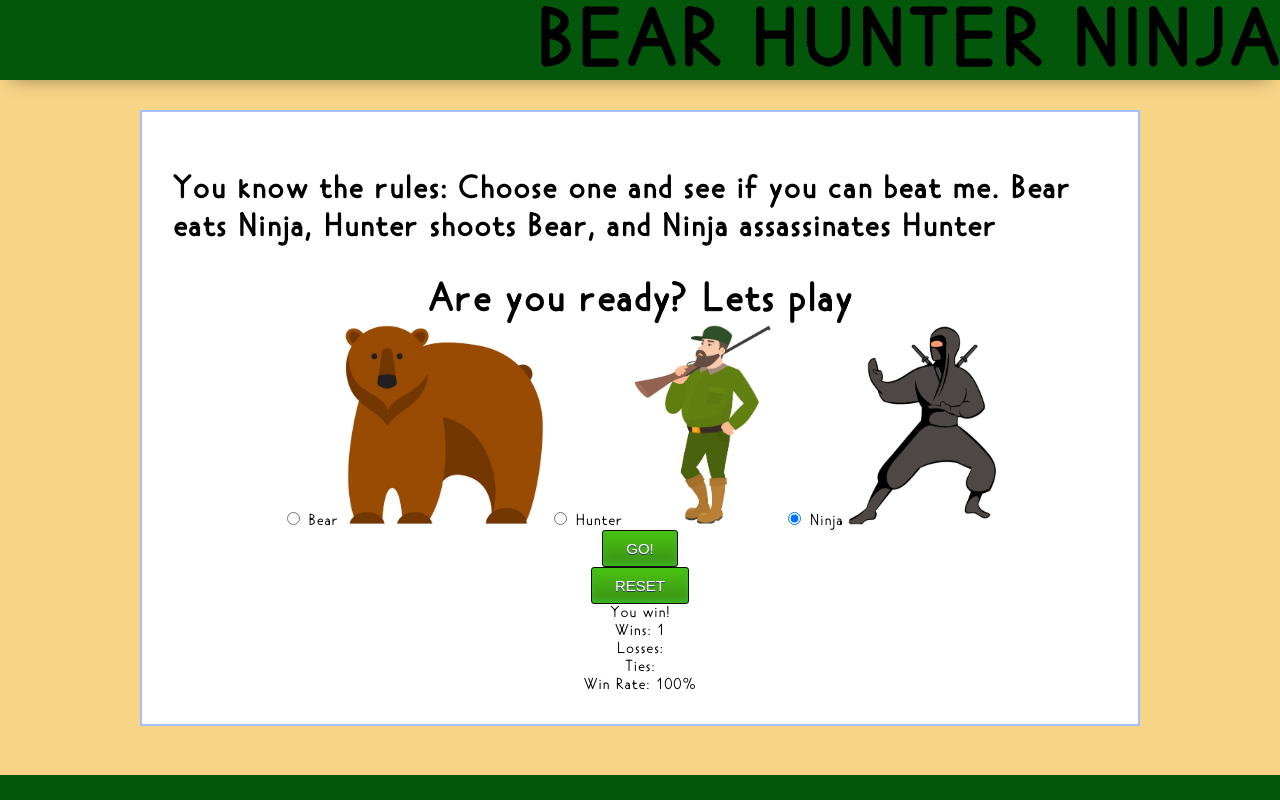
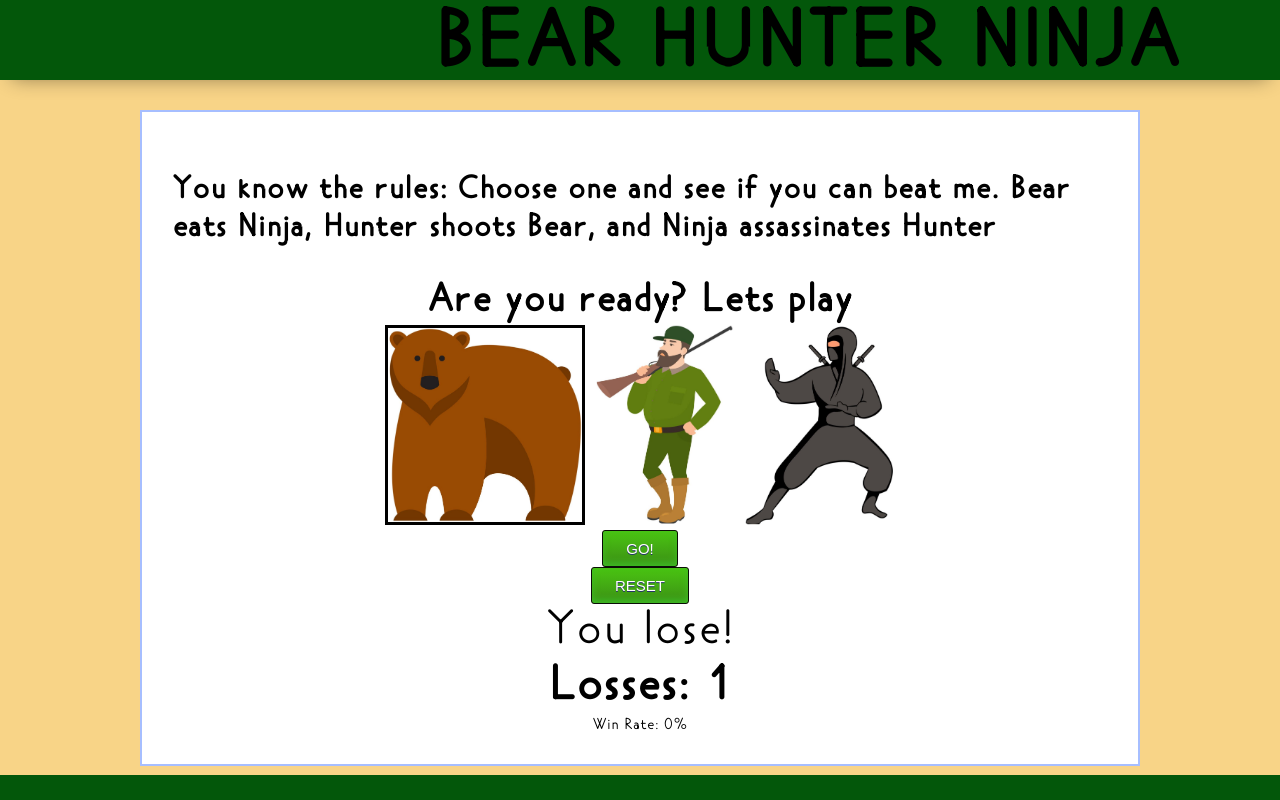
Before and after one commit to jumpybuns/lab-03-rock-paper-scissors, a plain HTML site: page index.html in a window 1280 px wide. Both pictures are taken after a click on the button "GO!". Drawn offline with Linux system fonts and the light colour scheme.

Commit message:
changes from pair programming

```diff
--- a/app.js
+++ b/app.js
@@ -6,9 +6,7 @@ const button = document.querySelector('#button');
 const resetButton = document.querySelector('#reset-button');
 const winSpan = document.querySelector('#winSpan');
 const loseSpan = document.querySelector('#loseSpan');
-
 const drawSpan = document.querySelector('#drawSpan');
-
 const percentSpan = document.querySelector('#percentSpan');
 const resultSpan = document.querySelector('#resultSpan');
 
@@ -26,40 +24,37 @@ let total = 0;
 //Display throw result (w,l,d) as well as current wins, losses and draws)
 
 button.addEventListener('click', () => {
+    resetButton.style.display = 'block';
+
     const thrownValue = getRandomThrow();
 
     const checkedRadioButton = document.querySelector('input:checked');
     const userGuess = checkedRadioButton.value;
-    // console.log(thrownValue, userGuess);
 
     const result = compareResults(userGuess, thrownValue);
 
     if (result === 'win') {
         wins++;
-        total++;
-        resultSpan.textContent = 'You win!';
-        winSpan.textContent = wins;
-        percentSpan.textContent = `${(wins / total) * 100}%`;
-
-
+        displayTextResult(result);
+        winSpan.textContent = 'Wins: ' + wins;
+        percentDisplay();
     } if (result === 'lose') {
         losses++;
-        total++;
-        loseSpan.textContent = losses;
-        percentSpan.textContent = `${(wins / total) * 100}%`;
-        resultSpan.textContent = 'You lose!';
-
-
+        loseSpan.textContent = 'Losses: ' + losses;
+        percentDisplay();
+        displayTextResult(result);
     } if (result === 'draw') {
         draws++;
-        total++;
-        drawSpan.textContent = draws;
-        percentSpan.textContent = `${(wins / total) * 100}%`;
-        resultSpan.textContent = 'Great minds think alike, lets be friends!';
+        drawSpan.textContent = 'Draws: ' + draws;
+        percentDisplay();
+        displayTextResult(result);
     }
 });
 
 resetButton.addEventListener('click', () => {
+
+    resetButton.style.display = 'none';
+    button.style.display = 'block';
 
     wins = 0;
     losses = 0;
@@ -72,3 +67,46 @@ resetButton.addEventListener('click', () => {
     percentSpan.textContent = '';
     resultSpan.textContent = '';
 });
+
+function percentDisplay(){
+
+    total++;
+    let percentResult = Math.round((wins / total) * 100);
+    percentSpan.textContent = `Win Rate: ${percentResult}%`;
+
+}
+
+function displayTextResult(result){
+
+    let i;
+
+    const display = ['You win!', 'You lose!', 'It\'s a tie!'];
+
+    if (result === 'win'){
+        i = 0;
+        winSpan.style.fontSize = '3em';
+        loseSpan.style.fontSize = '1em';
+        drawSpan.style.fontSize = '1em';
+        winSpan.style.fontWeight = 'bolder';
+        loseSpan.style.fontWeight = 'normal';
+        drawSpan.style.fontWeight = 'normal';
+    } else if (result === 'lose'){
+        i = 1;
+        winSpan.style.fontSize = '1em';
+        loseSpan.style.fontSize = '3em';
+        drawSpan.style.fontSize = '1em';
+        winSpan.style.fontWeight = 'normal';
+        loseSpan.style.fontWeight = 'bolder';
+        drawSpan.style.fontWeight = 'normal';
+    } else if (result === 'draw'){
+        i = 2;
+        winSpan.style.fontSize = '1em';
+        loseSpan.style.fontSize = '1em';
+        drawSpan.style.fontSize = '3em';
+        winSpan.style.fontWeight = 'normal';
+        loseSpan.style.fontWeight = 'normal';
+        drawSpan.style.fontWeight = 'bolder';
+    }
+
+    resultSpan.textContent = display[i];
+}
--- a/get-random-throw.js
+++ b/get-random-throw.js
@@ -26,32 +26,19 @@ export function getRandomThrow() {
 // }
 
 export function compareResults(userThrow, computerThrow) {
-    if (userThrow === 'Bear' && computerThrow === 'Hunter') {
+    if ((userThrow === 'Bear' && computerThrow === 'Hunter') ||
+        (userThrow === 'Hunter' && computerThrow === 'Ninja') ||
+        (userThrow === 'Ninja' && computerThrow === 'Bear')) {
         return 'lose';
     }
-    if (userThrow === 'Hunter' && computerThrow === 'Ninja') {
-        return 'lose';
-    }
-    if (userThrow === 'Ninja' && computerThrow === 'Bear') {
-        return 'lose';
-    }
-    if (userThrow === 'Bear' && computerThrow === 'Ninja') {
+    if ((userThrow === 'Bear' && computerThrow === 'Ninja') ||
+        (userThrow === 'Ninja' && computerThrow === 'Hunter') ||
+        (userThrow === 'Hunter' && computerThrow === 'Bear')) {
         return 'win';
     }
-    if (userThrow === 'Ninja' && computerThrow === 'Hunter') {
-        return 'win';
-    }
-    if (userThrow === 'Hunter' && computerThrow === 'Bear') {
-        return 'win';
-    }
-    if (userThrow === 'Ninja' && computerThrow === 'Ninja') {
+    if ((userThrow === 'Ninja' && computerThrow === 'Ninja') ||
+        (userThrow === 'Hunter' && computerThrow === 'Hunter') ||
+        (userThrow === 'Bear' && computerThrow === 'Bear')) {
         return 'draw';
     }
-    if (userThrow === 'Hunter' && computerThrow === 'Hunter') {
-        return 'draw';
-    }
-    if (userThrow === 'Bear' && computerThrow === 'Bear') {
-        return 'draw';
-    }
-
 }
--- a/index.html
+++ b/index.html
@@ -9,7 +9,7 @@
     <link rel="stylesheet" href="styles/reset.css">
     <link rel="stylesheet" href="styles/style.css">
     <link rel="stylesheet" href="styles/home.css">
-    <title><em BEAR HUNTER NJA></em></title>
+    <title>BHN Game</title>
 </head>
 
 <body>
@@ -29,35 +29,15 @@
 
         <div>
             <label>
-                <input
-                type="radio"
-                name="choice"
-                value="Bear"
-                checked
-                />
-                Bear
+                <input type="radio" name="choice" value="Bear" checked>
                 <img src="./assets/bear1.JPG" height="200px" width="200px">
-
             </label>
             <label>
-                <input
-                type="radio"
-                name="choice"
-                value="Hunter"
-                checked
-                />
-                Hunter
+                <input type="radio" name="choice" value="Hunter">
                 <img src="./assets/hunter1.JPG" height="200px" width="150px">
-
             </label>
             <label>
-                <input
-                type="radio"
-                name="choice"
-                value="Ninja"
-                checked
-                />
-                Ninja
+                <input type="radio" name="choice" value="Ninja">
                 <img src="./assets/ninja1.JPG" height="200px" width="150px">
             </label>
         </div>
@@ -67,16 +47,16 @@
             <span id="resultSpan"></span>
         </div>
         <div>
-            Wins: <span id="winSpan"></span>
+            <span id="winSpan"></span>
         </div>
         <div>
-            Losses: <span id="loseSpan"></span>
+            <span id="loseSpan"></span>
         </div>
         <div>
-            Ties: <span id="drawSpan"></span>
+            <span id="drawSpan"></span>
         </div>
         <div>
-            Win Rate: <span id="percentSpan"></span>
+            <span id="percentSpan"></span>
         </div>
 
         </section>
--- a/styles/style.css
+++ b/styles/style.css
@@ -45,11 +45,10 @@ main {
 h1 {
     font-size: 5em;
     font-weight: bolder;
-    font-style: var(--header-height);
     display: flex;
     justify-content: center;
     margin-left: center;
-    margin-right: center;
+    margin-right: 100px;
     margin-top: center;
 }
 
@@ -74,6 +73,7 @@ header {
     background-color: var(--color3);
     height: var(--header-height);
     box-shadow: var(--shadow);
+
 }
 
 footer {
@@ -184,3 +184,39 @@ footer {
     }
 
   }
+
+  input[type='radio']{
+    display: none;
+}
+
+input[type='radio']:checked + img{
+    border: 3px solid black;
+}
+
+#reset-button{
+    display: none;
+}
+
+#button{
+    display: block;
+}
+
+
+#winSpan{
+    font-size: 1em;
+    font-weight: normal;
+}
+
+#loseSpan{
+    font-size: 1em;
+    font-weight: normal;
+}
+
+#drawSpan{
+    font-size: 1em;
+    font-weight: normal;
+}
+
+#resultSpan{
+    font-size: 3em;
+}
```
